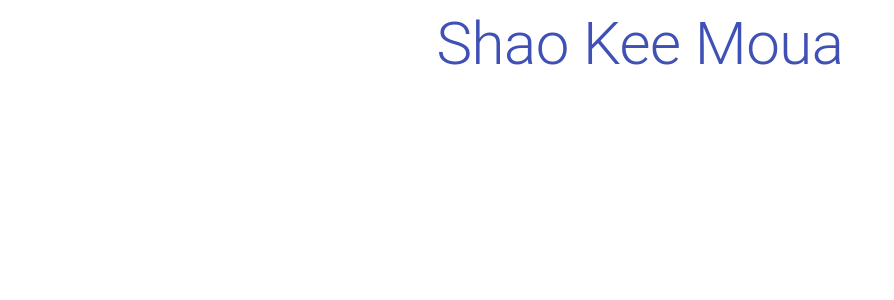
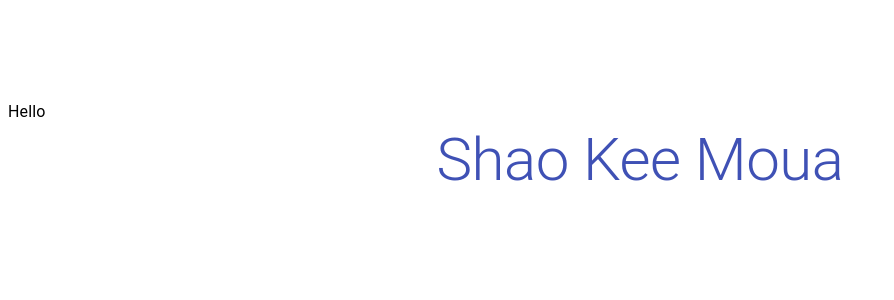
Before and after one commit to mshaokee/portfolio1, a React (Create React App) app: page / in a window 1280 px wide. Shown: the top 300 px of the page, without its empty margins (0-894 px from the left). Built offline with nearby package versions, Linux system fonts and the light colour scheme.

Commit message:
nav operating

```diff
--- a/src/components/App/App.js
+++ b/src/components/App/App.js
@@ -8,6 +8,7 @@ import {
 
 //import pages and redirecting
 import Home from '../Home/Home';
+import Nav from '../Nav/Nav';
 
 class App extends Component {
 
@@ -18,6 +19,7 @@ class App extends Component {
   render() {
     return (
       <Router>
+        <Nav />
         <Home />
       </Router>
     )
--- a/src/components/Home/Home.jsx
+++ b/src/components/Home/Home.jsx
@@ -12,7 +12,6 @@ class Home extends Component {
         return (
             <Box>
                 <Typography variant="h2" align="center" color="primary"> Shao Kee Moua </Typography>
-
             </Box>
         )
     }
--- /dev/null
+++ b/src/components/Nav/Nav.jsx
@@ -0,0 +1,28 @@
+import React, { Component } from 'react';
+
+//MUI
+import { Typography, Box } from '@material-ui/core';
+import {withStyles} from '@material-ui/core/styles';
+
+const styles = () => {
+    return({
+        nav: {
+            marginTop: '100px'
+        },
+    })
+};//end styles
+
+
+class Nav extends Component {
+
+    render() {
+        const {classes} = this.props;
+        return (
+            <Box className={classes.nav}>
+                <Typography>Hello</Typography>
+            </Box>
+        )
+    }
+};//end class
+
+export default withStyles(styles)(Nav);
```
